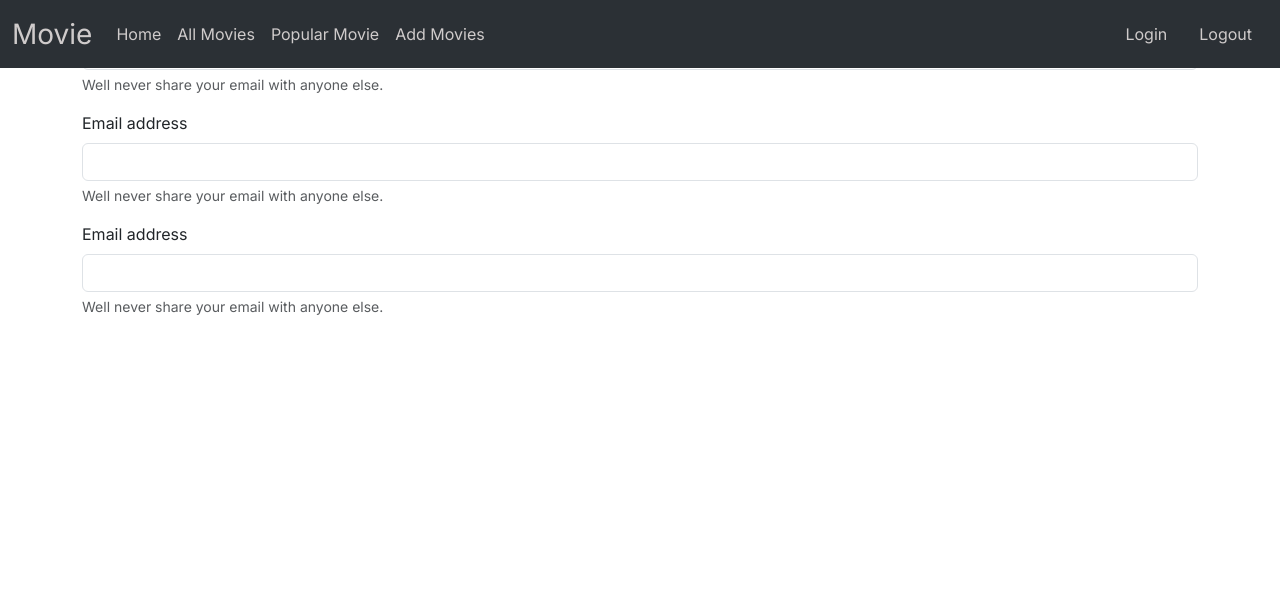
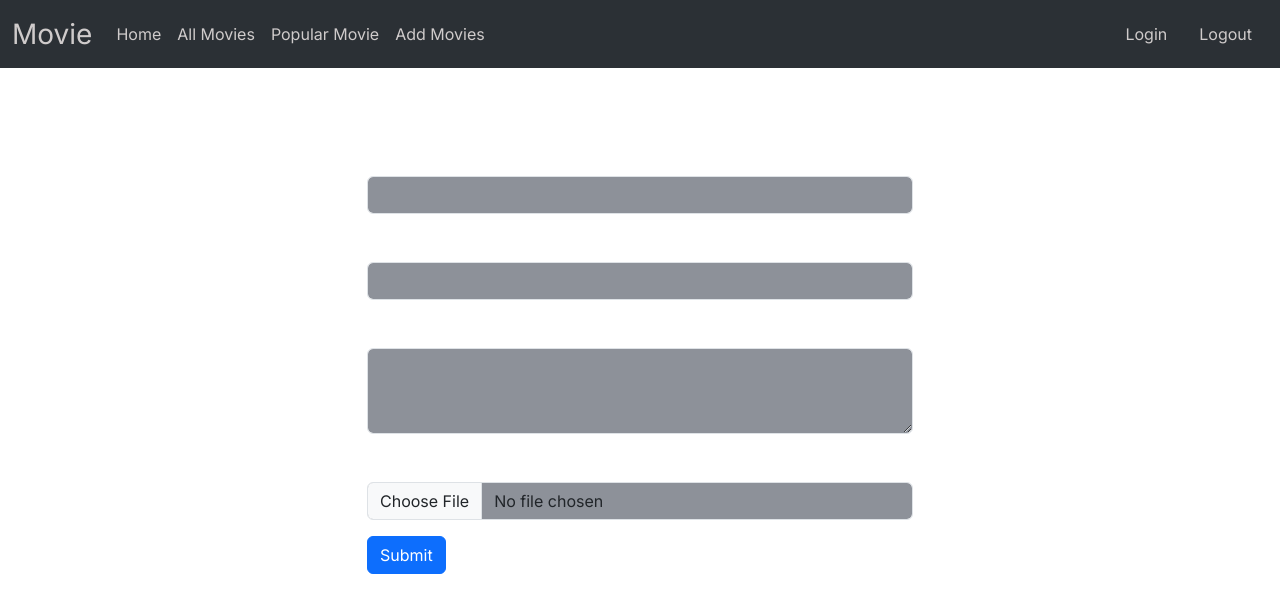
Before and after one commit to 9370174461/MovieVault, a Next.js app: page /addmovie in a window 1280 px wide. Shown: the top 612 px of the page. Built offline with nearby package versions, Linux system fonts and the light colour scheme.

Commit message:
firebase

```diff
--- a/package.json
+++ b/package.json
@@ -11,6 +11,7 @@
   "dependencies": {
     "bootstrap": "^5.3.2",
     "bootstrap-icons": "^1.11.2",
+    "firebase": "^10.7.2",
     "mongoose": "^8.0.3",
     "next": "14.0.4",
     "react": "^18",
--- a/src/app/addmovie/page.js
+++ b/src/app/addmovie/page.js
@@ -2,24 +2,30 @@ import React from 'react'
 
 export default function addpage() {
   return (
-    <form>
-      <div className='container '>
-  <div className="mb-3">
-    <label htmlFor="exampleInputEmail1" className="form-label">Email address</label>
-    <input type="email" className="form-control" id="exampleInputEmail1" aria-describedby="emailHelp"/>
-    <div id="emailHelp" className="form-text">Well never share your email with anyone else.</div>
+    <div className="container my-3 justify-content-center align-items-center mt-5 pt-5 .bg-secondary" style={{color:'white' }}>
+    <div className="row justify-content-center mt-5">
+      <div className="col-md-6">
+        <form>
+          <div className="mb-3" >
+            <label htmlFor="title" className="form-label">Title</label>
+            <input type="text" className="form-control" style={{backgroundColor:"#8d9199"}}id="title" />
+          </div>
+          <div className="mb-3">
+            <label htmlFor="rating" className="form-label">Rating</label>
+            <input type="text" className="form-control" style={{backgroundColor:"#8d9199"}}id="rating" />
+          </div>
+          <div className="mb-3">
+            <label htmlFor="overview" className="form-label">Overview</label>
+            <textarea className="form-control" id="overview" style={{backgroundColor:"#8d9199"}} rows="3"></textarea>
+          </div>
+          <div className="mb-3">
+            <label htmlFor="file" className="form-label">Upload File</label>
+            <input type="file" className="form-control"  style={{backgroundColor:"#8d9199"}}id="file" />
+          </div>
+          <button type="submit" className="btn btn-primary">Submit</button>
+        </form>
+      </div>
+    </div>
   </div>
-  <div className="mb-3">
-    <label htmlFor="exampleInputEmail1" className="form-label">Email address</label>
-    <input type="email" className="form-control" id="exampleInputEmail1" aria-describedby="emailHelp"/>
-    <div id="emailHelp" className="form-text">Well never share your email with anyone else.</div>
-  </div>
-  <div className="mb-3">
-    <label htmlFor="exampleInputEmail1" className="form-label">Email address</label>
-    <input type="email" className="form-control" id="exampleInputEmail1" aria-describedby="emailHelp"/>
-    <div id="emailHelp" className="form-text">Well never share your email with anyone else.</div>
-  </div></div>
-
-    </form>
   )
 }
--- a/src/app/components/Navbar.js
+++ b/src/app/components/Navbar.js
@@ -1,10 +1,27 @@
 "use client";
-import React, { useEffect } from "react";
+import React, { useEffect, useState } from "react";
+import { getAuth, signInWithEmailAndPassword } from "firebase/auth";
+import { auth } from "../firebase";
+import {app} from "../firebase";
 
 export default function Navbar() {
   useEffect(() => {
     require("bootstrap/dist/js/bootstrap.bundle.min.js");
   }, []);
+
+ const auth=getAuth(app);
+  const [email,setEmail]=useState();
+  const [password,setPassword]=useState();
+  const singin = async () => {
+    try {
+     const user= await signInWithEmailAndPassword(auth, email, password);
+    } catch (error) {
+      const errorCode = error.code;
+      const errorMessage = error.message;
+    }
+    console.log(user);
+  };
+
   return (
     <div>
       <nav
@@ -51,7 +68,11 @@ export default function Navbar() {
             </ul>
 
             <ul className="nav justify-content-end">
-              <li className="nav-item"  data-bs-toggle="modal" data-bs-target="#loginModal">
+              <li
+                className="nav-item"
+                data-bs-toggle="modal"
+                data-bs-target="#loginModal"
+              >
                 <a className="nav-link active" aria-current="page" href="#">
                   Login
                 </a>
@@ -66,32 +87,68 @@ export default function Navbar() {
         </div>
       </nav>
 
-<div className="modal fade" id="loginModal" tabIndex="-1" aria-labelledby="loginModalLabel" aria-hidden="true">
+      <div
+        className="modal fade"
+        id="loginModal"
+        tabIndex="-1"
+        aria-labelledby="loginModalLabel"
+        aria-hidden="true"
+      >
         <div className="modal-dialog">
           <div className="modal-content">
             <div className="modal-header">
-        <h1 className="modal-title fs-5" id="exampleModalLabel">Login In TopMovie</h1>
-        <button type="button" className="btn-close" data-bs-dismiss="modal" aria-label="Close"></button>
+              <h1 className="modal-title fs-5" id="exampleModalLabel">
+                Login In TopMovie
+              </h1>
+              <button
+                type="button"
+                className="btn-close"
+                data-bs-dismiss="modal"
+                aria-label="Close"
+              ></button>
             </div>
             <div className="modal-body">
               <form>
                 <div className="mb-3">
-            <label htmlFor="exampleInputEmail1" className="form-label">Email address</label>
-            <input type="email" className="form-control"
-             id="exampleInputEmail1" aria-describedby="emailHelp"/>
-            <div id="emailHelp" className="form-text">Well never share your email with anyone else.</div>
+                  <label htmlFor="exampleInputEmail1" className="form-label">
+                    Email address
+                  </label>
+                  <input
+                    type="email"
+                    className="form-control"
+                    id="exampleInputEmail1"
+                    aria-describedby="emailHelp"
+                    onChange={(e)=>setEmail(e.target.value)}
+                  />
+                  <div id="emailHelp" className="form-text">
+                    Well never share your email with anyone else.
+                  </div>
                 </div>
                 <div className="mb-3">
-            <label htmlFor="exampleInputPassword1" className="form-label">Password</label>
-            <input type="password" className="form-control" id="exampleInputPassword1"/>
+                  <label htmlFor="exampleInputPassword1" className="form-label">
+                    Password
+                  </label>
+                  <input
+                    type="password"
+                    className="form-control"
+                    id="exampleInputPassword1"
+                    onChange={(e)=>setPassword(e.target.value)}
+                  />
                 </div>
 
-
-          <button type="submit" className="btn btn-primary">Submit</button>
+                <button type="submit" className="btn btn-primary" onClick={singin}>
+                  Submit
+                </button>
               </form>
             </div>
             <div className="modal-footer">
-        <button type="button" className="btn btn-secondary" data-bs-dismiss="modal">Close</button>
+              <button
+                type="button"
+                className="btn btn-secondary"
+                data-bs-dismiss="modal"
+              >
+                Close
+              </button>
             </div>
           </div>
         </div>
--- /dev/null
+++ b/src/app/firebase.js
@@ -0,0 +1,14 @@
+import { getAuth } from "firebase/auth";
+import { initializeApp } from "firebase/app";
+
+const firebaseConfig = {
+  apiKey: "AIzaSyDfOFSro4cicscw5P8ebvdaGvuiiO_1j2M",
+  authDomain: "top-movie-76e67.firebaseapp.com",
+  projectId: "top-movie-76e67",
+  storageBucket: "top-movie-76e67.appspot.com",
+  messagingSenderId: "291233456576",
+  appId: "1:291233456576:web:e6e7bada94404323ce6825"
+};
+
+const app = initializeApp(firebaseConfig);
+ export const auth = getAuth(app);
```
Also changed, not shown: src/app/components/login.js (added, +38 -0 lines), 1 other file (tests, documents, lock files or other folders). Lines whose indentation alone changed are shown as unchanged.
